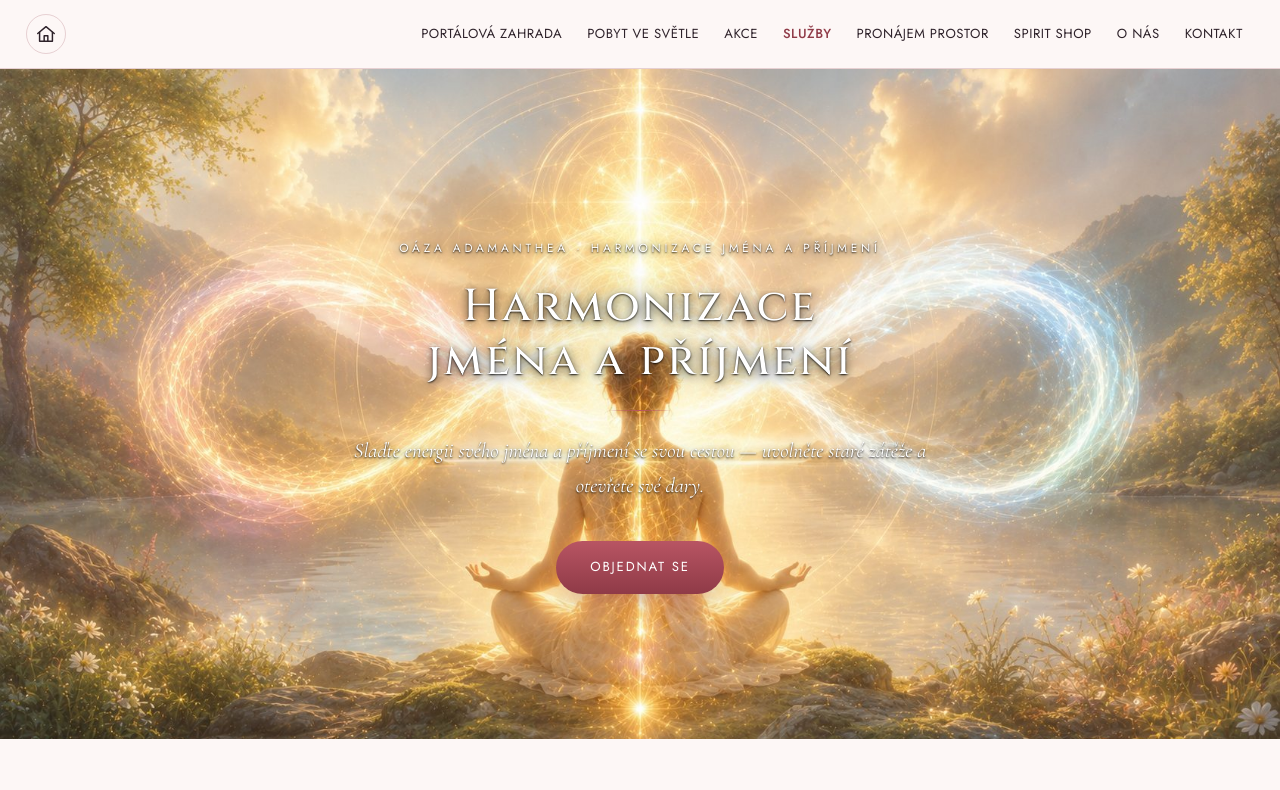
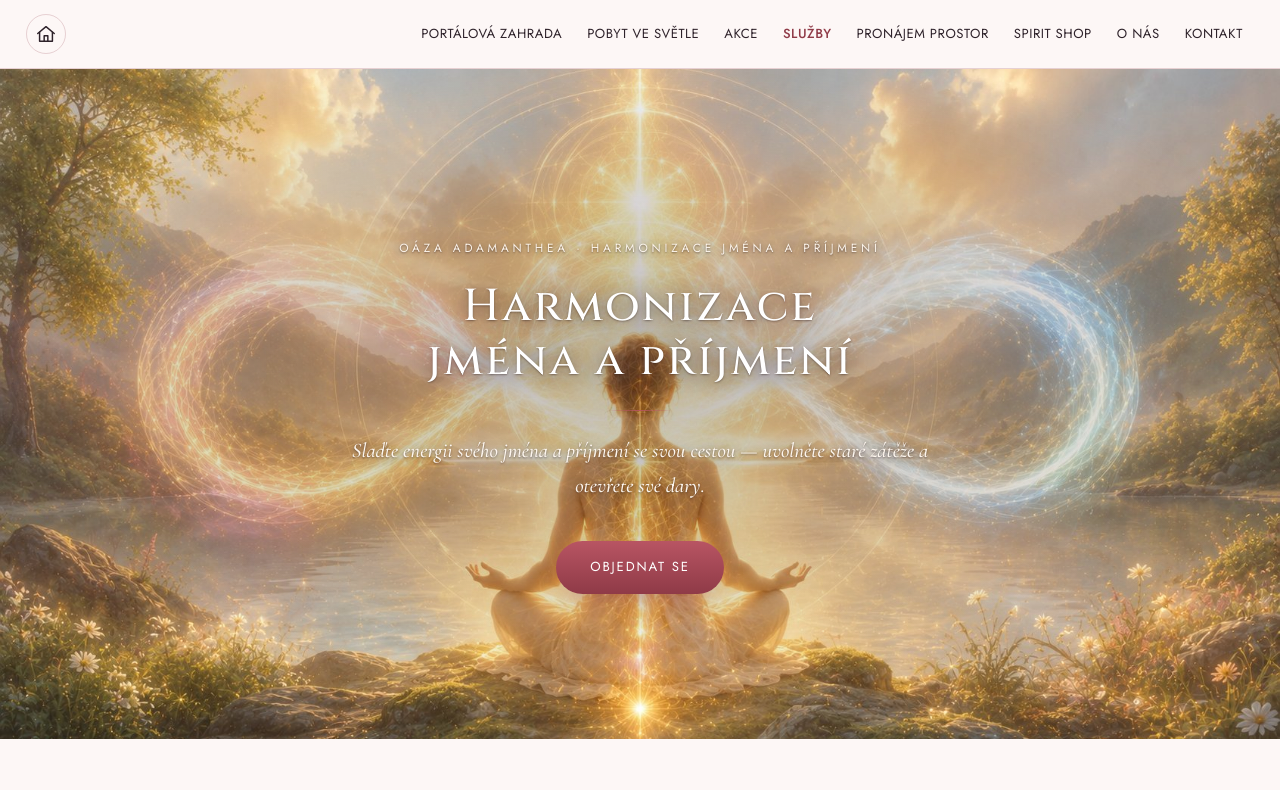
Before and after one commit to lukassirael-stack/oaza-homepage, a website: page oaza-web/harmonizace-jmena-a-prijmeni.html in a window 1280 px wide. Shown: the top 790 px of the page. Drawn offline with nearby package versions, Linux system fonts and the light colour scheme.

Commit message:
Update harmonizace-jmena-a-prijmeni.html

```diff
--- a/oaza-web/harmonizace-jmena-a-prijmeni.html
+++ b/oaza-web/harmonizace-jmena-a-prijmeni.html
@@ -161,6 +161,20 @@
   @media(prefers-reduced-motion:no-preference){.btn,.oa-btn{animation:oazaPuls 2.6s ease-in-out infinite}}
   .btn:hover,.oa-btn:hover{animation:none}
 </style>
+<style>
+/* Citelnost hero textu na svetlem pozadi – jednotne, teple, vzdusne */
+.hero{position:relative}
+.hero::after{content:"";position:absolute;inset:0;z-index:1;pointer-events:none;
+  background:radial-gradient(ellipse 78% 68% at 50% 44%, rgba(46,30,32,.30) 0%, rgba(46,30,32,.14) 48%, rgba(46,30,32,0) 72%)}
+.hero .portal{position:relative;z-index:2;background:transparent!important;backdrop-filter:none!important;border-color:transparent!important;box-shadow:none!important}
+.hero .eyebrow{color:#fdf6ee!important;opacity:.96!important;
+  text-shadow:0 1px 2px rgba(46,30,32,.5),0 1px 9px rgba(46,30,32,.4)!important}
+.hero h1{color:#fff!important;
+  text-shadow:0 1px 2px rgba(46,30,32,.45),0 2px 16px rgba(46,30,32,.5),0 0 30px rgba(46,30,32,.3)!important}
+.hero .rule{opacity:.9}
+.hero .lead{color:#fdf6ee!important;font-weight:500!important;
+  text-shadow:0 1px 2px rgba(46,30,32,.5),0 2px 13px rgba(46,30,32,.45)!important}
+</style>
 </head>
 <body>
 
```
